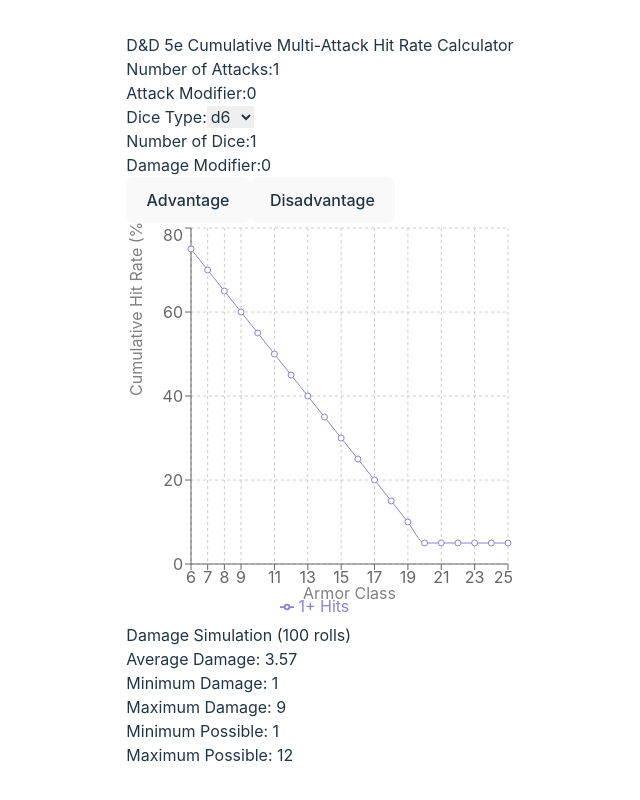
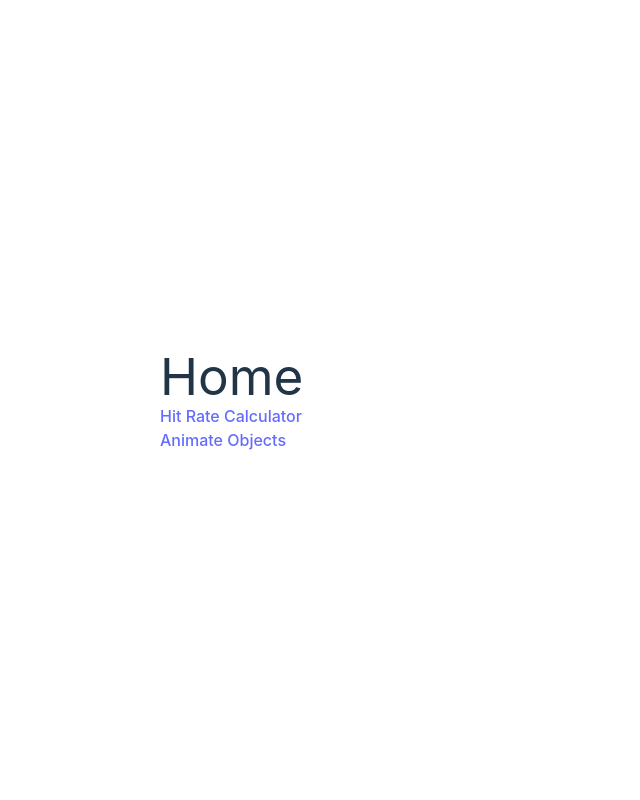
Before and after one commit to carterjamesmike/d-d_probability, a React (Vite) app: page / in a window 1280 px wide. Shown: the whole page, without its empty margins (320-960 px from the left). Built offline with nearby package versions, Linux system fonts and the light colour scheme.

Commit message:
Router in place, starting AnimateObjects

```diff
--- a/package.json
+++ b/package.json
@@ -12,7 +12,8 @@
   "dependencies": {
     "react": "^18.3.1",
     "react-dom": "^18.3.1",
-    "recharts": "^2.12.7"
+    "recharts": "^2.12.7",
+    "react-router-dom": "^6.2.1"
   },
   "devDependencies": {
     "@types/react": "^18.3.3",
--- a/src/App.jsx
+++ b/src/App.jsx
@@ -1,13 +1,20 @@
-import React from 'react'
-import HitRateCalculator from './components/HitRateCalculator'
+import React from "react";
+import { BrowserRouter as Router, Routes, Route } from "react-router-dom";
+import { Link } from "react-router-dom";
+import HitRateCalculator from "./components/HitRateCalculator";
+import Home from "./components/Home";
 
 function App() {
-
   return (
     <>
-    <HitRateCalculator />
+      <Router>
+        <Routes>
+          <Route path="/" element={<Home />} />
+          <Route path="/hit-rate-calculator" element={<HitRateCalculator />} />
+        </Routes>
+      </Router>
     </>
-  )
+  );
 }
 
-export default App
+export default App;
--- /dev/null
+++ b/src/components/Home.jsx
@@ -0,0 +1,17 @@
+import React from "react";
+
+const Home = () => {
+  return (
+    <>
+      <h1>Home</h1>
+      <h3>
+        <a href="/hit-rate-calculator">Hit Rate Calculator</a>
+      </h3>
+      <h3>
+        <a href="/animate-objects">Animate Objects</a>
+      </h3>
+    </>
+  );
+};
+
+export default Home;
```
Also changed, not shown: src/components/AnimateObjects.jsx (added, +36 -0 lines), 1 other file (tests, documents, lock files or other folders).
